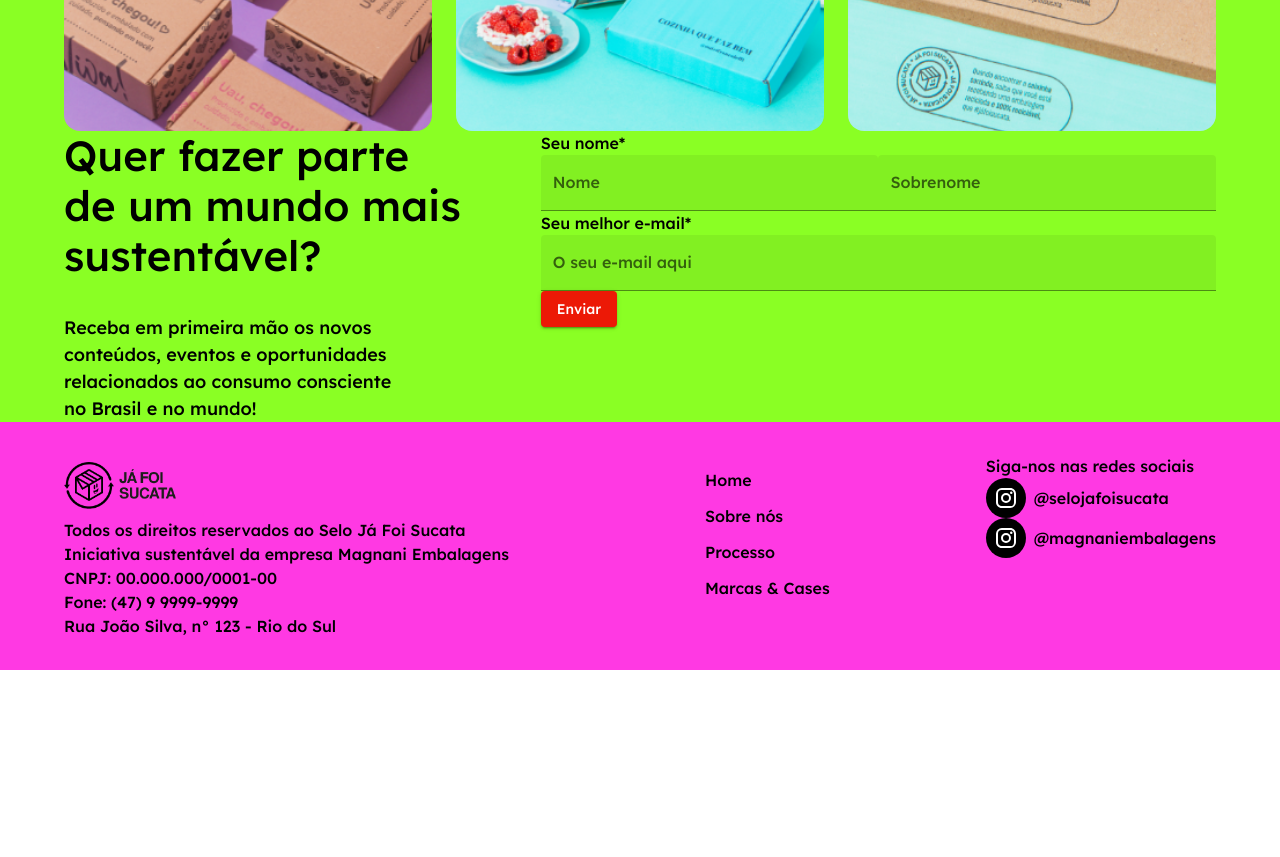
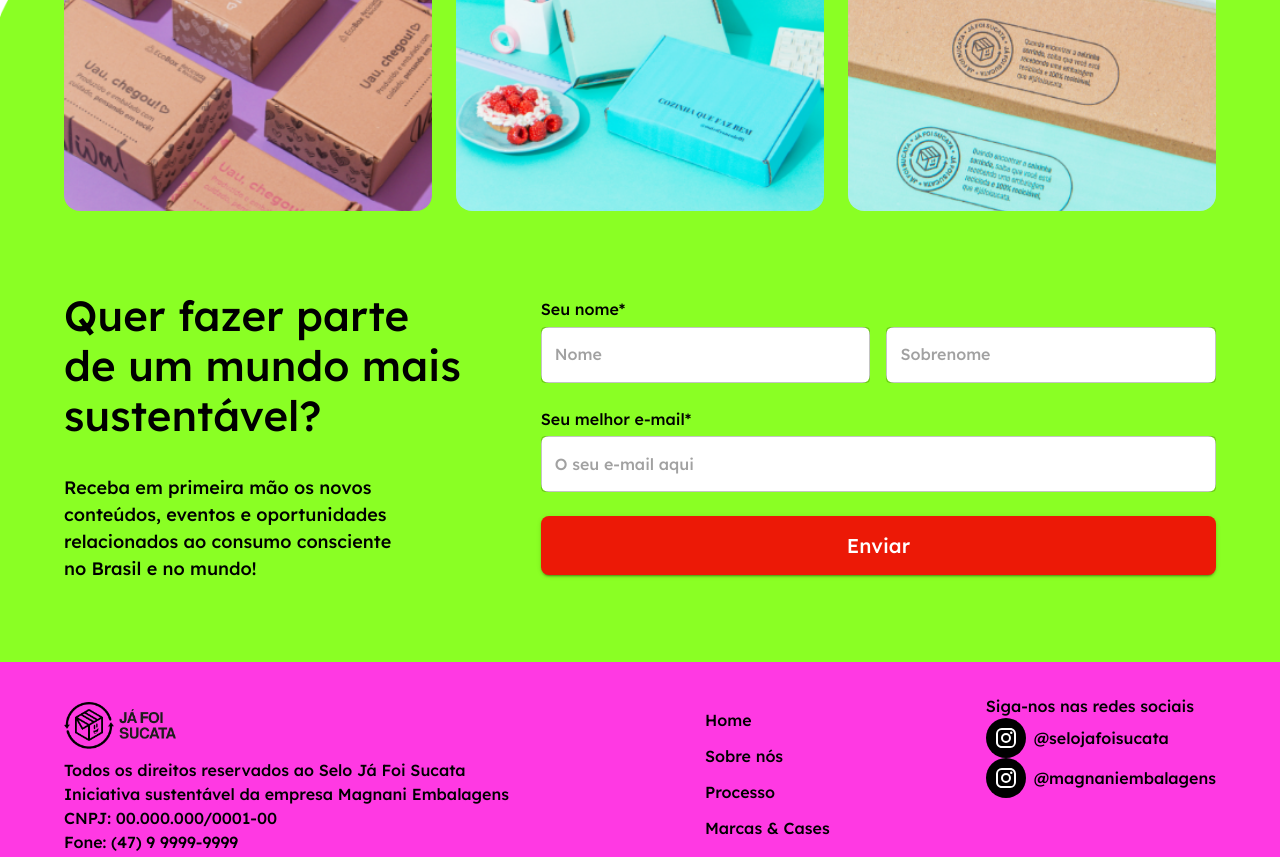
Before and after one commit to gffhammes/selo-ja-foi-sucata, a Next.js app: page / in a window 1280 px wide. Shown: the part 3460-4317 px from the top of the page. Before the commit the page ends 4130 px from the top, so only its background shows below. Built offline with nearby package versions, Linux system fonts and the light colour scheme.

Commit message:
form style changed

```diff
--- a/src/components/home/GalleryAndContact.js
+++ b/src/components/home/GalleryAndContact.js
@@ -1,6 +1,7 @@
 import { Box, Button, Container, Grid, Stack, TextField, Typography } from "@mui/material"
 import { Formik, Form } from "formik"
 import Image from 'next/image'
+import { defaultButtonStyle } from "../../constants/buttonStyle"
 
 const galleryImages = [
   '/images/gallery01.png',
@@ -10,6 +11,8 @@ const galleryImages = [
   '/images/gallery05.png',
   '/images/gallery06.png',
 ]
+
+const textFieldStyle = { backgroundColor: 'white.main', borderRadius: '.5rem' }
 
 const Gallery = () => {
   return (
@@ -29,7 +32,7 @@ const Gallery = () => {
 
 const ContactForm = () => {
   return (
-    <Stack direction='row' spacing={10}>
+    <Stack direction='row' spacing={10} alignItems='center'>
       <Box sx={{ width: 'fit-content' }}>
         <Typography variant='h2' fontSize={42} sx={{ mb: 4, whiteSpace: 'nowrap' }} >Quer fazer parte<br/>de um mundo mais<br/>sustentável?</Typography>
         <Typography fontSize={18} sx={{ maxWidth: '30ch' }}>
@@ -43,14 +46,14 @@ const ContactForm = () => {
         >
           {(props) => (
             <Form noValidate>
-              <Typography>Seu nome*</Typography>
-              <Stack direction='row'>
-                <TextField onChange={props.handleChange} name='firstName' variant="filled" label="Nome" value={props.values.firstName} fullWidth />
-                <TextField onChange={props.handleChange} name='lastName' variant="filled" label="Sobrenome" value={props.values.lastName} fullWidth />
+              <Typography gutterBottom>Seu nome*</Typography>
+              <Stack direction='row' spacing={2}>
+                <TextField sx={textFieldStyle} color='pink' onChange={props.handleChange} name='firstName' variant="outlined" placeholder="Nome" value={props.values.firstName} fullWidth />
+                <TextField sx={textFieldStyle} color='pink' onChange={props.handleChange} name='lastName' variant="outlined" placeholder="Sobrenome" value={props.values.lastName} fullWidth />
               </Stack>
-              <Typography>Seu melhor e-mail*</Typography>
-              <TextField fullWidth onChange={props.handleChange} name='email' variant="filled" type='email' label="O seu e-mail aqui" value={props.values.email} />
-              <Button color='red' variant='contained' type='submit'>Enviar</Button>
+              <Typography sx={{ mt: 3 }} gutterBottom>Seu melhor e-mail*</Typography>
+              <TextField sx={textFieldStyle} fullWidth color='pink' onChange={props.handleChange} name='email' variant="outlined" type='email' placeholder="O seu e-mail aqui" value={props.values.email} />
+              <Button sx={{ ...defaultButtonStyle, mt: 3 }} fullWidth color='red' variant='contained' type='submit'>Enviar</Button>
             </Form>
           )}
         </Formik>
@@ -74,9 +77,11 @@ export const GalleryAndContact = () => {
       paddingTop: 8,
     }}
   >
-      <Container>
-        <Gallery />
-        <ContactForm />
+      <Container sx={{ py: 10 }}>
+        <Stack spacing={10}>
+          <Gallery />
+          <ContactForm />
+        </Stack>
       </Container>
     </Box>
   )
```
